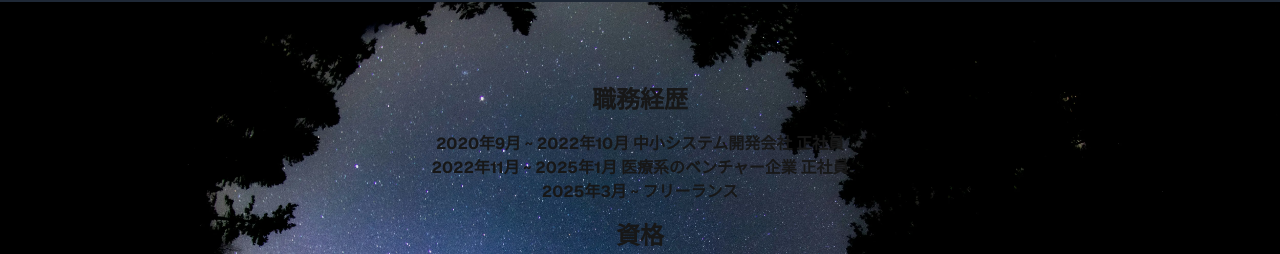
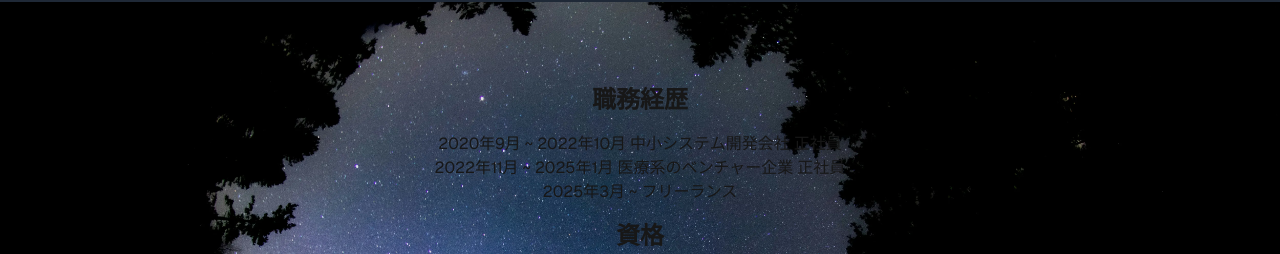
Before and after one commit to nottak0409/portfolio, a Next.js app: page /resume in a window 1280 px wide. Shown: the part 80-334 px from the top of the page. Built offline with nearby package versions, Linux system fonts and the light colour scheme.

Commit message:
文字の太さを調整

```diff
--- a/app/resume/page.tsx
+++ b/app/resume/page.tsx
@@ -9,7 +9,7 @@
 					<div className="text-xl sm:text-2xl font-bold text-center sm:text-center w-full">
 						職務経歴
 					</div>
-					<div className="text-base font-bold text-center sm:text-center w-xl break-all">
+					<div className="text-base text-center sm:text-center w-xl break-all">
 						<ul>
 							<li>
 								2020年9月 ~ 2022年10月 中小システム開発会社
```
